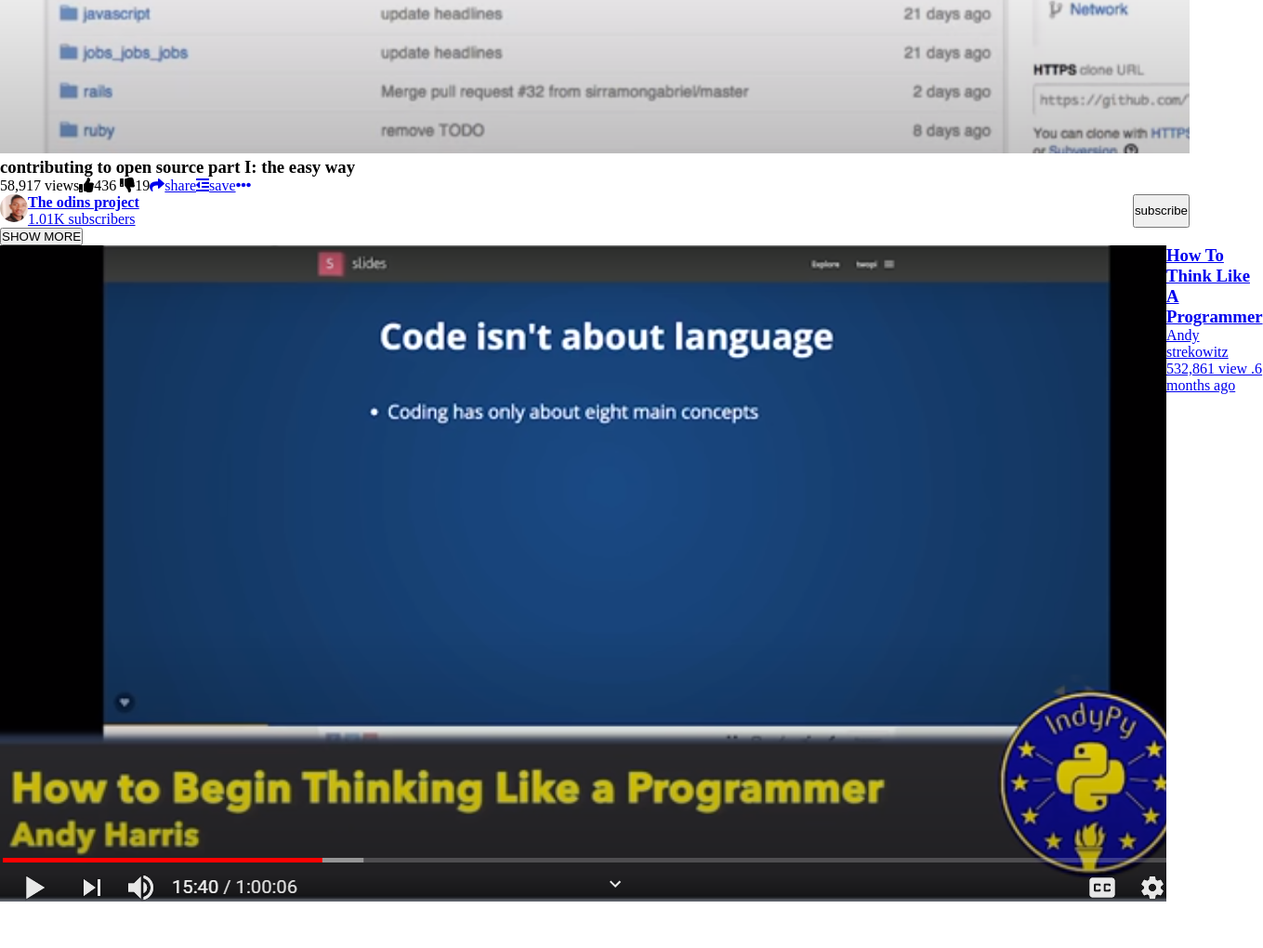
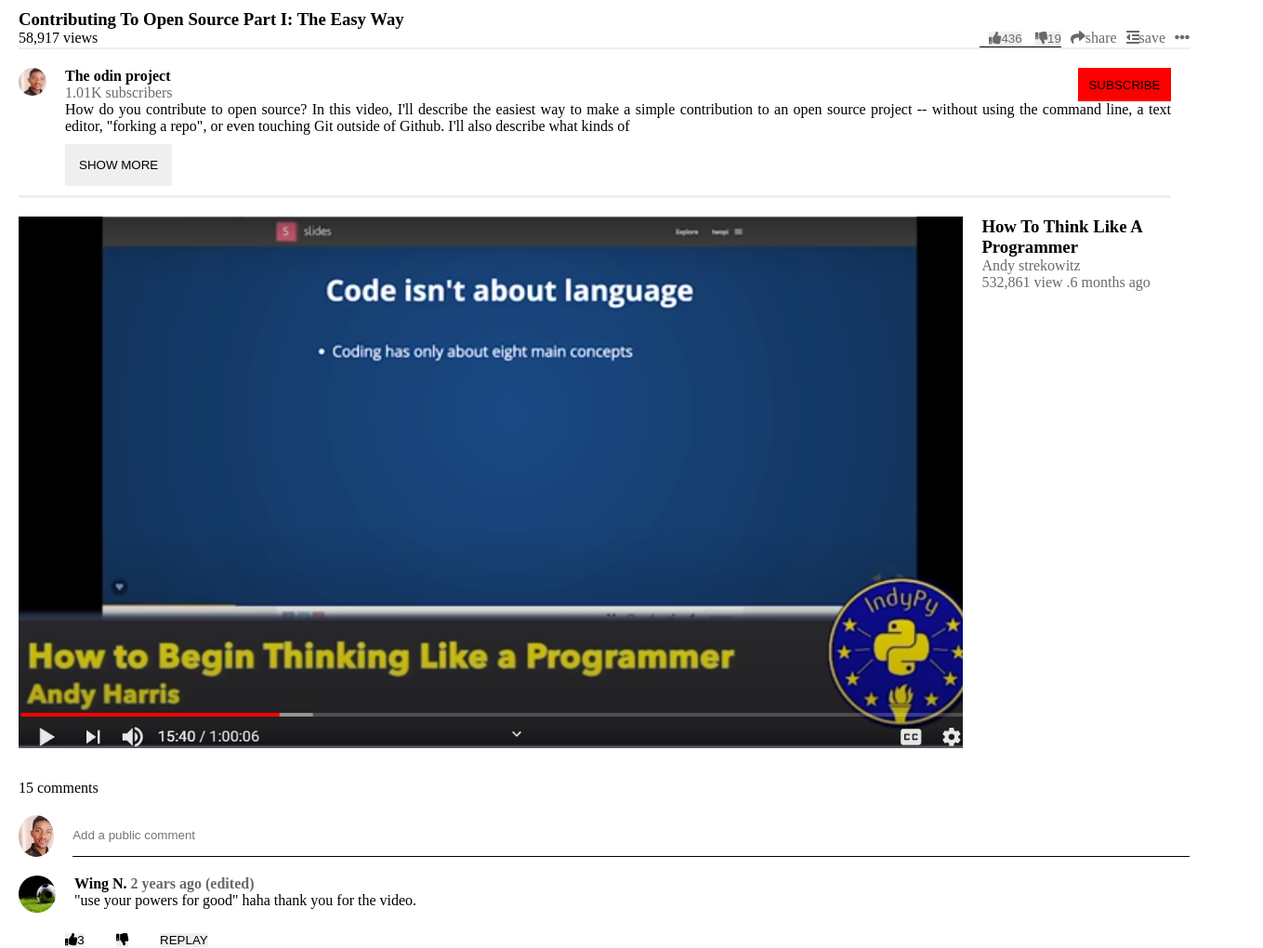
Before and after one commit to Abrish-seng/youtube-page, a plain HTML site: page index.html in a window 1280 px wide. Shown: the part 627-1647 px from the top of the page at 93% size, 1359 px wide, since content can reach past the window. Before the commit the page ends 1601 px from the top, so only its background shows below. Drawn offline with Linux system fonts and the light colour scheme.

Commit message:
comment added to index.htm

```diff
--- a/css/style.css
+++ b/css/style.css
@@ -11,25 +11,116 @@
 
 .youtube-image{
     max-width: 100%;
-    width: 100%;
+    max-width: 100%;
+    margin-bottom: 20px;
+}
+.main-page h3{
+    margin-left: 20px;
+    text-transform: capitalize;
 }
 .view{
     display: flex;
+    justify-content: space-between;
+    border-bottom: 2px solid #eee;
+    margin-left: 20px;
+}
+.likes{
+    display: flex;
+}
+.likes button{
+    margin-left: 10px;
+    border: hidden;
+    color: #696969;
 
+}
+.like-btn{
+    border-bottom: 1px solid black;
+}
+.likes a{
+    text-decoration: none;
+    margin-left: 10px;
+    color: #696969;
 }
 .img-profile{
 border-radius: 50%;
 height: 30px;
 width: 30px;
+margin-right: 20px;
+}
+.detail{
+    margin: 20px 20px;
+    border-bottom: 3px solid #eee;
 }
 .profile{
     display: flex;
+text-decoration: none;
 
+}
+.profile h4{
+    color: black;
+}
+.profile p{
+    color: #696969;
 }
 .profile-subs{
     display: flex;
     justify-content: space-between;
 }
+.lead{
+    margin-left: 50px;
+    text-align: justify;
+}
+.subscribe{
+    background: red;
+    padding: 10px;
+    width: 100px;
+    text-transform: uppercase;
+    border: none;
+}
+.show-more{
+    border: none;
+    padding: 15px;
+    margin: 10px 50px;
+}
 .simillar-pages{
     display: flex;
 }
+#about-page{
+    margin-left: 40px;
+}
+.simillar-pages a{
+    text-decoration: none;
+    margin-left: 20px;
+}
+.image-1{
+    max-width: 100%;
+}
+.public-comment{
+    display: flex;
+    margin-top: 20px;
+}
+.form-group{
+    margin-left: 20px;
+    margin-top: 30px;
+}
+.comment{
+    margin-left: 20px;
+    width: 100%;
+    border: hidden;
+    border-bottom: 1px solid black;
+    outline: none;
+}
+.old-comment{
+    display: flex;
+    margin: 20px 20px;
+}
+.user{
+   margin-left: 20px;
+}
+#like{
+    margin-left: 70px;
+}
+.replay{
+    border: none;
+    margin-left: 30px;
+}
--- a/index.html
+++ b/index.html
@@ -30,45 +30,76 @@
         </div>
     </nav>
     <section>
-        <div>
+        <div class="main-page">
 <img src="./img/Screenshot (19).png" alt="" class="youtube-image">
 <h3>contributing to open source part I: the easy way</h3>
 <div class="view">
     <p>58,917 views</p>
-    <div>
-        <span><i class="fas fa-thumbs-up"></i>436</span>
-        <span><i class="fas fa-thumbs-down"></i>19</span>
+   <div class="likes">
+    <div class="like-btn">
+        <button><i class="fas fa-thumbs-up"></i>436</button>
+        <button><i class="fas fa-thumbs-down"></i>19</button>
     </div>
      <a href="#"><i class="fas fa-share"></i>share</a>
      <a href="#"><i class="fa fa-outdent" aria-hidden="true"></i>save</a>
      <a href="#"><i class="fa fa-ellipsis-h" aria-hidden="true"></i></a>
 </div>
-<div>
+   </div>
+<div class="detail">
     <div class="profile-subs">
         <a href="#" class="profile">
             <img src="./img/profile2.jpg" alt="" class="img-profile">
            <span>
-            <h4>The odins project</h4>
+            <h4>The odin project</h4>
             <p>1.01K subscribers</p>
            </span>
         </a>
-        <button>subscribe</button>
+        <button class="subscribe">subscribe</button>
     </div>
-    <p></p>
-    <button>SHOW MORE</button>
+    <p class="lead">How do you contribute to open source?  In this video,
+        I'll describe the easiest way to make a simple contribution
+         to an open source project -- without using the command line, a text editor, "forking a repo", or even touching Git outside of Github.  I'll also describe what kinds of </p>
+    <button class="show-more">SHOW MORE</button>
 </div>
+        </div>
+        <div class="auto">
+
         </div>
    <div class="simillar-pages">
 <div>
     <a href="#"><img src="./img/image.png" alt="" class="image-1"></a>
 </div>
-<a href="#">
-    <h3>How To Think Like A Programmer</h3>
-    <p>Andy strekowitz</p>
-    <p>532,861 view .6 months ago</p>
+<a href="#" id="about-page">
+    <h3 style="color: black;">How To Think Like A Programmer</h3>
+    <p style="color: #696969;">Andy strekowitz</p>
+    <p style="color: #696969;">532,861 view .6 months ago</p>
 </a>
    </div>
     </section>
+    <article>
+        <form action="" class="form-group">
+            <span>15 comments</span>
+            <div class="public-comment">
+                <img src="./img/profile2.jpg" width="40" height="45" alt="" style="border-radius: 50%;">
+                <input type="text" placeholder="Add a public comment" class="comment">
+            </div>
+        </form>
+    </article>
+    <article>
+        <div class="old-comment">
+            <img src="./img/image-1.jpg" width="40" height="40" style="border-radius: 50%;" alt="">
+            <div class="user">
+                <a href="#" style="text-decoration:none ;color: black;">
+                    <h4>Wing N. <span style="color: #696969;">2 years ago (edited)</span></h4>
+                </a>
+                <p>"use your powers for good" haha
+                    thank you for the video.</p>
+            </div>
+        </div>
+           <button class="replay" id="like"><i class="fas fa-thumbs-up"></i>3</button>
+            <button class="replay"><i class="fas fa-thumbs-down"></i></button>
+            <button class="replay">REPLAY</button>
+    </article>
     <script src="https://cdnjs.cloudflare.com/ajax/libs/font-awesome/5.14.0/js/all.min.js"></script>
 </body>
 </html>
```
Also changed, not shown: img/image-1.jpg (added).
